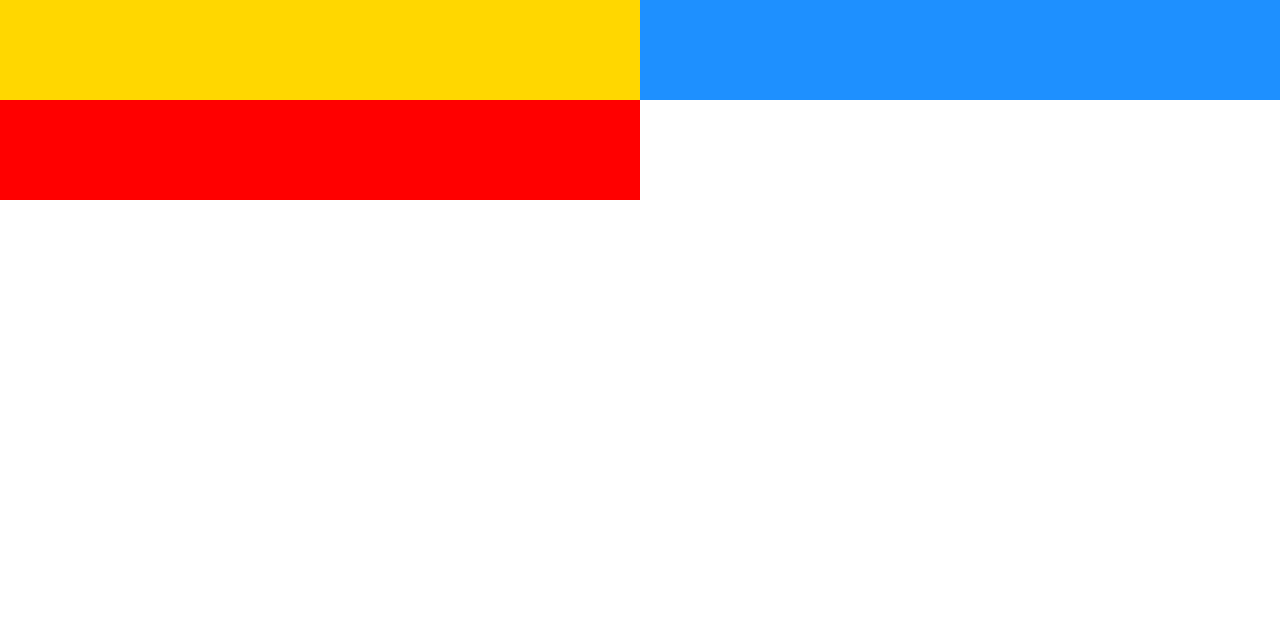
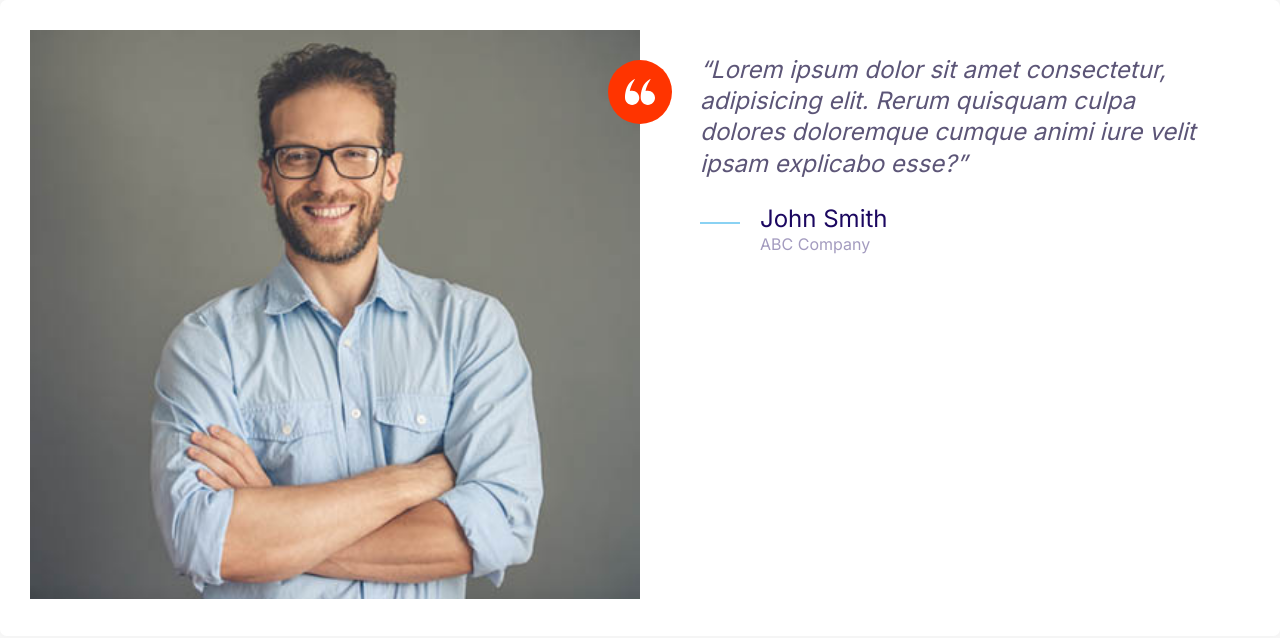
Before and after one commit to ramtinmovahed/moshify, a plain HTML site: page index.html in a window 1280 px wide. Drawn offline with Linux system fonts and the light colour scheme.

Commit message:
build the testimonial component.

```diff
--- a/css/styles.css
+++ b/css/styles.css
@@ -159,9 +159,16 @@ a {
 	width: 40px;
 	height: 40px;
 }
+.icon--small {
+	width: 30px;
+	height: 30px;
+}
 
 .icon--primary {
 	fill: var(--color-primary);
+}
+.icon--white {
+	fill: #fff;
 }
 
 .icon-container {
@@ -172,6 +179,10 @@ a {
 	display: inline-flex;
 	justify-content: center;
 	align-items: center;
+}
+
+.icon-container--accent {
+	background: var(--color-accent);
 }
 
 /* Buttons */
@@ -429,3 +440,31 @@ a {
 		grid-template-columns: repeat(3, 1fr);
 	}
 }
+
+/* Testimonials */
+
+.testimonial {
+	padding: 3rem;
+}
+.testimonial__image {
+	position: relative;
+}
+.testimonial__image > img {
+	width: 100%;
+}
+
+.testimonial__image > .icon-container {
+	position: absolute;
+	top: 3rem;
+	right: -32px;
+}
+
+@media screen and (min-width: 768px) {
+	.testimonial .quote,
+	.testimonial .quote__author {
+		font-size: 2.4rem;
+	}
+	.testimonial .quote {
+		margin-left: 6rem;
+	}
+}
--- a/index.html
+++ b/index.html
@@ -14,10 +14,34 @@
 </head>
 
 <body>
-  <div class="grid grid--1x2">
-    <div style="height: 100px; background: gold;"></div>
-    <div style="height: 100px; background: dodgerblue;"></div>
-    <div style="height: 100px; background: red;"></div>
+  <div class="card testimonial">
+    <div class="grid grid--1x2">
+      <div class="testimonial__image">
+        <img src="images/testimonial.jpg" alt="A happy, smiling customer">
+        <span class="icon-container icon-container--accent">
+          <svg class="icon icon--white icon--small">
+            <use xlink:href="images/sprite.svg#quotes"></use>
+          </svg>
+        </span>
+      </div>
+      <blockquote class="quote">
+        <p class="quote__text">Lorem ipsum dolor sit amet consectetur, adipisicing elit. Rerum quisquam culpa dolores
+          doloremque cumque animi iure velit ipsam explicabo esse?</p>
+        <footer>
+          <div class="media">
+            <div class="media__image">
+              <svg class="icon icon--primary quote__line">
+                <use xlink:href="images/sprite.svg#line"></use>
+              </svg>
+            </div>
+            <div class="media__body">
+              <h3 class="media__title quote__author">John Smith</h3>
+              <p class="quote__organization">ABC Company</p>
+            </div>
+          </div>
+        </footer>
+      </blockquote>
+    </div>
   </div>
 </body>
 
```
Also changed, not shown: components/testimonial.html (added, +29 -0 lines), images/testimonial.jpg (added).
